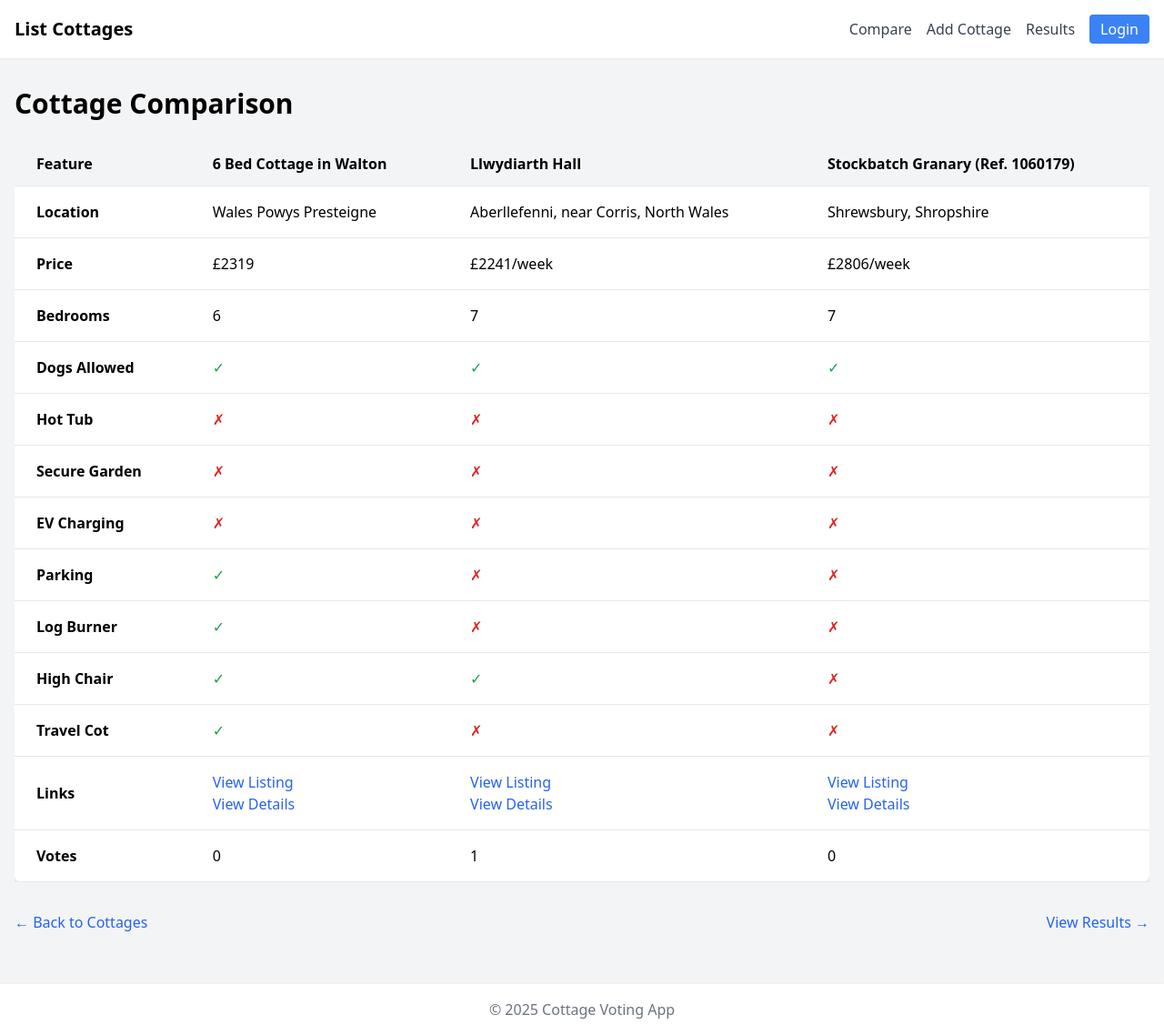
After one commit to PeterSayer/CottageChooser, a Flask app: page /compare in a window 1280 px wide. The commit adds this page. Shown: the whole page at 91% size. Run offline with Flask 3, Linux system fonts and the light colour scheme; data comes from the database, SQL or seed files in the repository; both versions use the stored data as it was after the commit; some libraries are stand-ins or nearby versions.

Commit message:
Initial commit

```diff
--- a/app.py
+++ b/app.py
@@ -319,6 +319,12 @@ def results():
         top=top,
         top_votes=top_votes
     )
+@app.route('/compare')
+def compare():
+    db = get_db()
+    cottages = db.execute("SELECT * FROM cottages ORDER BY name").fetchall()
+    return render_template('compare.html', cottages=cottages)
+
 @app.route('/results_data')
 def results_data():
     db = get_db()
--- a/templates/base.html
+++ b/templates/base.html
@@ -11,9 +11,11 @@
 
   <!-- Navigation -->
 <nav class="bg-white shadow-sm p-4 flex justify-between items-center">
-<a href="{{ url_for('cottages') }}" class="text-xl font-semibold">Cottage Chooser</a>
-
-
+<div class="flex space-x-6">  <a href="{{ url_for('cottages') }}" class="text-xl font-semibold">List Cottages</a>
+</div>
+{% if session.get('user_name') %}
+<span class="text-gray-700">Hi, {{ session.get('user_name') }}</span>
+{% endif %}
   <!-- Mobile Toggle Button -->
   <button id="menuToggle" class="md:hidden text-2xl focus:outline-none">
     ☰
@@ -21,13 +23,14 @@
 
   <!-- Menu Items -->
   <div id="menuLinks" class="hidden md:flex flex-col md:flex-row md:items-center space-y-2 md:space-y-0 md:space-x-4 mt-3 md:mt-0">
+    <a href="{{ url_for('compare') }}" class="text-gray-700 hover:text-gray-900">Compare</a>
   </br>
     <a href="{{ url_for('add_cottage') }}" class="text-gray-700 hover:text-gray-900">Add Cottage</a>
 </br>
     <a href="{{ url_for('results') }}" class="text-gray-700 hover:text-gray-900">Results</a>
 </br>
     {% if session.get('user_name') %}
-      <span class="text-gray-700">Hi, {{ session.get('user_name') }}</span>
+
       <a href="{{ url_for('logout') }}" class="bg-red-500 hover:bg-red-600 text-white px-3 py-1 rounded">Logout</a>
     {% else %}
       <a href="{{ url_for('join') }}" class="bg-blue-500 hover:bg-blue-600 text-white px-3 py-1 rounded">Login</a>
@@ -69,6 +72,58 @@ document.getElementById('menuToggle').onclick = function() {
       &copy; {{ now().year }} Cottage Voting App
     </div>
   </footer>
+  <script>
+  (function(){
+    // Prevent double clicks / double submits across the app
+    // Exclude the mobile menu toggle and elements marked with .no-disable or data-allow-multi
+    const ignoreSelector = '#menuToggle, .no-disable, [data-allow-multi]';
+
+    // Disable a button (visual + attribute)
+    function disableEl(el){
+      try{
+        el.disabled = true;
+        el.classList.add('opacity-50','cursor-not-allowed');
+      }catch(e){}
+    }
+    function enableEl(el){
+      try{
+        el.disabled = false;
+        el.classList.remove('opacity-50','cursor-not-allowed');
+      }catch(e){}
+    }
+
+    // Click handler: schedule disabling after current event loop so the click's native action
+    // and other click handlers run first. Do NOT use capture phase here.
+    document.addEventListener('click', function(e){
+      const btn = e.target.closest('button, input[type="submit"]');
+      if(!btn) return;
+      if(btn.matches(ignoreSelector)) return;
+      if(btn.disabled) return;
+      // Delay disabling to allow native behavior (form submission, other handlers) to proceed
+      setTimeout(() => {
+        // mark disabled, with a safety timeout to re-enable after 5s in case the action is handled via fetch
+        disableEl(btn);
+        setTimeout(()=> enableEl(btn), 5000);
+      }, 0);
+    }, false);
+
+    // On form submit, disable all submit buttons inside the form to avoid duplicate POSTs
+    document.addEventListener('submit', function(e){
+      const form = e.target;
+      if(!form) return;
+      const submits = form.querySelectorAll('button[type="submit"], input[type="submit"]');
+      // Delay disabling so the form's submit processing continues uninterrupted
+      setTimeout(() => {
+        submits.forEach(s => { if(!s.matches(ignoreSelector)) disableEl(s); });
+        // safety re-enable after 5s
+        setTimeout(()=> submits.forEach(s=>{ if(!s.matches(ignoreSelector)) enableEl(s); }), 5000);
+      }, 0);
+    }, false);
+
+    // For fetch-based actions (like vote buttons) prefer adding class 're-enable-on-response' and
+    // let their existing JS re-enable or update the UI; the global timeout above will re-enable if needed.
+  })();
+  </script>
 
 </body>
 </html>
--- /dev/null
+++ b/templates/compare.html
@@ -0,0 +1,182 @@
+{% extends "base.html" %}
+
+{% block content %}
+<div class="container mx-auto px-4 py-8">
+    <h1 class="text-3xl font-bold mb-6">Cottage Comparison</h1>
+
+    <div class="overflow-x-auto">
+        <table class="min-w-full bg-white rounded-lg overflow-hidden shadow-lg">
+            <thead class="bg-gray-100">
+                <tr class="text-left">
+                    <th class="sticky left-0 bg-gray-100 px-6 py-3 border-b">Feature</th>
+                    {% for cottage in cottages %}
+                    <th class="px-6 py-3 border-b">{{ cottage.name }}</th>
+                    {% endfor %}
+                </tr>
+            </thead>
+            <tbody>
+                <!-- Location -->
+                <tr class="hover:bg-gray-50">
+                    <td class="sticky left-0 bg-white px-6 py-4 border-b font-semibold">Location</td>
+                    {% for cottage in cottages %}
+                    <td class="px-6 py-4 border-b">{{ cottage.location }}</td>
+                    {% endfor %}
+                </tr>
+
+                <!-- Price -->
+                <tr class="hover:bg-gray-50">
+                    <td class="sticky left-0 bg-white px-6 py-4 border-b font-semibold">Price</td>
+                    {% for cottage in cottages %}
+                    <td class="px-6 py-4 border-b">{{ cottage.price }}</td>
+                    {% endfor %}
+                </tr>
+
+                <!-- Bedrooms -->
+                <tr class="hover:bg-gray-50">
+                    <td class="sticky left-0 bg-white px-6 py-4 border-b font-semibold">Bedrooms</td>
+                    {% for cottage in cottages %}
+                    <td class="px-6 py-4 border-b">{{ cottage.beds }}</td>
+                    {% endfor %}
+                </tr>
+
+                <!-- Dogs Allowed -->
+                <tr class="hover:bg-gray-50">
+                    <td class="sticky left-0 bg-white px-6 py-4 border-b font-semibold">Dogs Allowed</td>
+                    {% for cottage in cottages %}
+                    <td class="px-6 py-4 border-b">
+                        {% if cottage.dogs_allowed %}
+                        <span class="text-green-600">✓</span>
+                        {% else %}
+                        <span class="text-red-600">✗</span>
+                        {% endif %}
+                    </td>
+                    {% endfor %}
+                </tr>
+
+                <!-- Hot Tub -->
+                <tr class="hover:bg-gray-50">
+                    <td class="sticky left-0 bg-white px-6 py-4 border-b font-semibold">Hot Tub</td>
+                    {% for cottage in cottages %}
+                    <td class="px-6 py-4 border-b">
+                        {% if cottage.hottub %}
+                        <span class="text-green-600">✓</span>
+                        {% else %}
+                        <span class="text-red-600">✗</span>
+                        {% endif %}
+                    </td>
+                    {% endfor %}
+                </tr>
+
+                <!-- Secure Garden -->
+                <tr class="hover:bg-gray-50">
+                    <td class="sticky left-0 bg-white px-6 py-4 border-b font-semibold">Secure Garden</td>
+                    {% for cottage in cottages %}
+                    <td class="px-6 py-4 border-b">
+                        {% if cottage.secure_garden %}
+                        <span class="text-green-600">✓</span>
+                        {% else %}
+                        <span class="text-red-600">✗</span>
+                        {% endif %}
+                    </td>
+                    {% endfor %}
+                </tr>
+
+                <!-- EV Charging -->
+                <tr class="hover:bg-gray-50">
+                    <td class="sticky left-0 bg-white px-6 py-4 border-b font-semibold">EV Charging</td>
+                    {% for cottage in cottages %}
+                    <td class="px-6 py-4 border-b">
+                        {% if cottage.ev_charging %}
+                        <span class="text-green-600">✓</span>
+                        {% else %}
+                        <span class="text-red-600">✗</span>
+                        {% endif %}
+                    </td>
+                    {% endfor %}
+                </tr>
+
+                <!-- Parking -->
+                <tr class="hover:bg-gray-50">
+                    <td class="sticky left-0 bg-white px-6 py-4 border-b font-semibold">Parking</td>
+                    {% for cottage in cottages %}
+                    <td class="px-6 py-4 border-b">
+                        {% if cottage.parking %}
+                        <span class="text-green-600">✓</span>
+                        {% else %}
+                        <span class="text-red-600">✗</span>
+                        {% endif %}
+                    </td>
+                    {% endfor %}
+                </tr>
+
+                <!-- Log Burner -->
+                <tr class="hover:bg-gray-50">
+                    <td class="sticky left-0 bg-white px-6 py-4 border-b font-semibold">Log Burner</td>
+                    {% for cottage in cottages %}
+                    <td class="px-6 py-4 border-b">
+                        {% if cottage.log_burner %}
+                        <span class="text-green-600">✓</span>
+                        {% else %}
+                        <span class="text-red-600">✗</span>
+                        {% endif %}
+                    </td>
+                    {% endfor %}
+                </tr>
+
+                <!-- High Chair -->
+                <tr class="hover:bg-gray-50">
+                    <td class="sticky left-0 bg-white px-6 py-4 border-b font-semibold">High Chair</td>
+                    {% for cottage in cottages %}
+                    <td class="px-6 py-4 border-b">
+                        {% if cottage.high_chair %}
+                        <span class="text-green-600">✓</span>
+                        {% else %}
+                        <span class="text-red-600">✗</span>
+                        {% endif %}
+                    </td>
+                    {% endfor %}
+                </tr>
+
+                <!-- Travel Cot -->
+                <tr class="hover:bg-gray-50">
+                    <td class="sticky left-0 bg-white px-6 py-4 border-b font-semibold">Travel Cot</td>
+                    {% for cottage in cottages %}
+                    <td class="px-6 py-4 border-b">
+                        {% if cottage.cot %}
+                        <span class="text-green-600">✓</span>
+                        {% else %}
+                        <span class="text-red-600">✗</span>
+                        {% endif %}
+                    </td>
+                    {% endfor %}
+                </tr>
+
+                <!-- Links -->
+                <tr class="hover:bg-gray-50">
+                    <td class="sticky left-0 bg-white px-6 py-4 border-b font-semibold">Links</td>
+                    {% for cottage in cottages %}
+                    <td class="px-6 py-4 border-b">
+                        <a href="{{ cottage.url }}" target="_blank" class="text-blue-600 hover:underline">View Listing</a>
+                        <br>
+                        <a href="{{ url_for('cottage_detail', cottage_id=cottage.id) }}" class="text-blue-600 hover:underline">View Details</a>
+                    </td>
+                    {% endfor %}
+                </tr>
+
+                <!-- Votes -->
+                <tr class="hover:bg-gray-50">
+                    <td class="sticky left-0 bg-white px-6 py-4 border-b font-semibold">Votes</td>
+                    {% for cottage in cottages %}
+                    <td class="px-6 py-4 border-b">{{ cottage.votes }}</td>
+                    {% endfor %}
+                </tr>
+            </tbody>
+        </table>
+    </div>
+
+    <div class="mt-8 flex justify-between">
+        <a href="{{ url_for('cottages') }}" class="text-blue-600 hover:underline">&larr; Back to Cottages</a>
+        <a href="{{ url_for('results') }}" class="text-blue-600 hover:underline">View Results &rarr;</a>
+    </div>
+</div>
+{% endblock %}
--- a/templates/join.html
+++ b/templates/join.html
@@ -41,7 +41,7 @@
         <input type="text" name="group_code" class="border border-gray-300 rounded w-full p-2 focus:outline-none focus:ring-2 focus:ring-blue-500" required>
       </div>
 
-      <button type="submit" class="w-full bg-blue-600 hover:bg-blue-700 text-white font-semibold py-2 rounded transition-all">Join</button>
+  <button type="submit" class="w-full bg-blue-600 hover:bg-blue-700 text-white font-semibold py-2 rounded transition-all no-disable">Join</button>
     </form>
   </div>
 </div>
```
Also changed, not shown: data.db.
